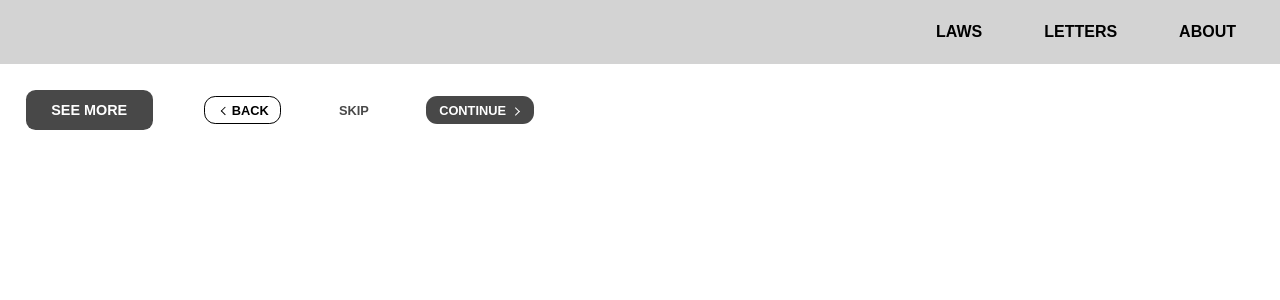
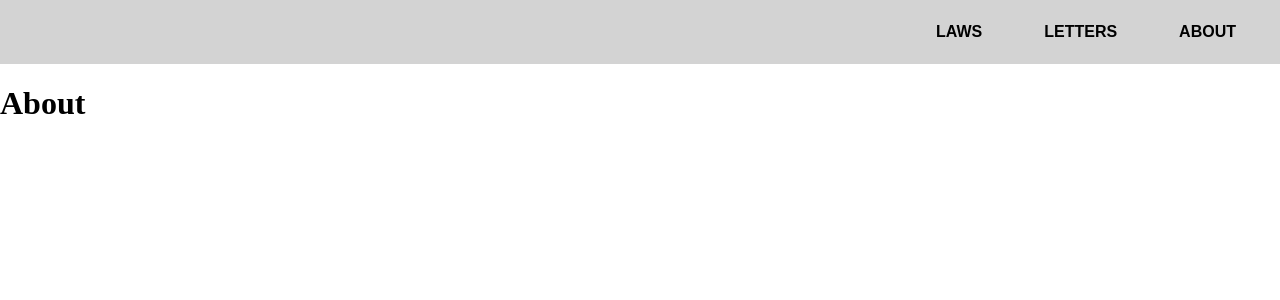
Before and after one commit to cornellh4i/earth-law-center, a React (Create React App) app in the folder client/: page /about in a window 1280 px wide. Shown: the top 300 px of the page. Built offline with nearby package versions, Linux system fonts and the light colour scheme.

Commit message:
Adding about page so the nav bar can go there

```diff
--- a/client/src/App.js
+++ b/client/src/App.js
@@ -4,7 +4,7 @@ import Landing from './pages/Landing/Landing';
 import LawsDisplay from './pages/LawsDisplay/LawsDisplay';
 import LettersDisplay from './pages/LettersDisplay/LettersDisplay';
 import NavBar from './components/NavBar/NavBar';
-import Button from './components/Button/Button.jsx';
+import About from './pages/About/About.jsx';
 
 const API_URL = process.env.REACT_APP_API;
 
@@ -28,32 +28,13 @@ function App() {
       <NavBar/>
       <Routes>
         {/* add logged in variables to each game page  */}
-        {/* <Route path='/landing' element={<Landing/>} />
+        <Route path='/landing' element={<Landing/>} />
         <Route path='/laws' element={<LawsDisplay/>} />
-        <Route path='/letters' element={<LettersDisplay/>} /> */}
-        <Route path='/button' element={<Button/>} />
+        <Route path='/letters' element={<LettersDisplay/>} />
+        <Route path='/about' element={<About/>} />
       </Routes>
 
       {/* Edit this all to Button by passing in the props you create! */}
-      <Button
-      text="SEE MORE"
-      handleClick={()=>{console.log("clicked")}}
-      css="grey-large-btn" />
-
-      <Button
-      text="BACK"
-      handleClick={()=>{console.log("clicked")}}
-      css="back-btn" />
-
-      <Button
-      text="SKIP"
-      handleClick={()=>{console.log("clicked")}}
-      css="white-median-btn" />
-
-      <Button
-      text="CONTINUE"
-      handleClick={()=>{console.log("clicked")}}
-      css="continue-btn" />
 
     </Router>
   );
--- a/client/src/components/NavBar/NavBar.jsx
+++ b/client/src/components/NavBar/NavBar.jsx
@@ -13,7 +13,7 @@ const NavBar = () => {
       <Grid container justifyContent="flex-end">
         <Link to="/laws"><Button text="LAWS" css="navbar-btn" /></Link>
         <Link to="/letters"><Button text="LETTERS" css="navbar-btn" /></Link>
-        <Link to="/landing"><Button text="ABOUT" css="navbar-btn" /></Link>
+        <Link to="/about"><Button text="ABOUT" css="navbar-btn" /></Link>
       </Grid>
     </div>
   );
--- /dev/null
+++ b/client/src/pages/About/About.jsx
@@ -0,0 +1,13 @@
+import React from 'react';
+import './About.css';
+
+/** Component for About Page */
+
+const About = () => {
+  return (
+    <div>
+      <h1>About</h1>
+    </div>
+  );
+};
+export default About;
```
Also changed, not shown: client/src/pages/About/About.css (added).
